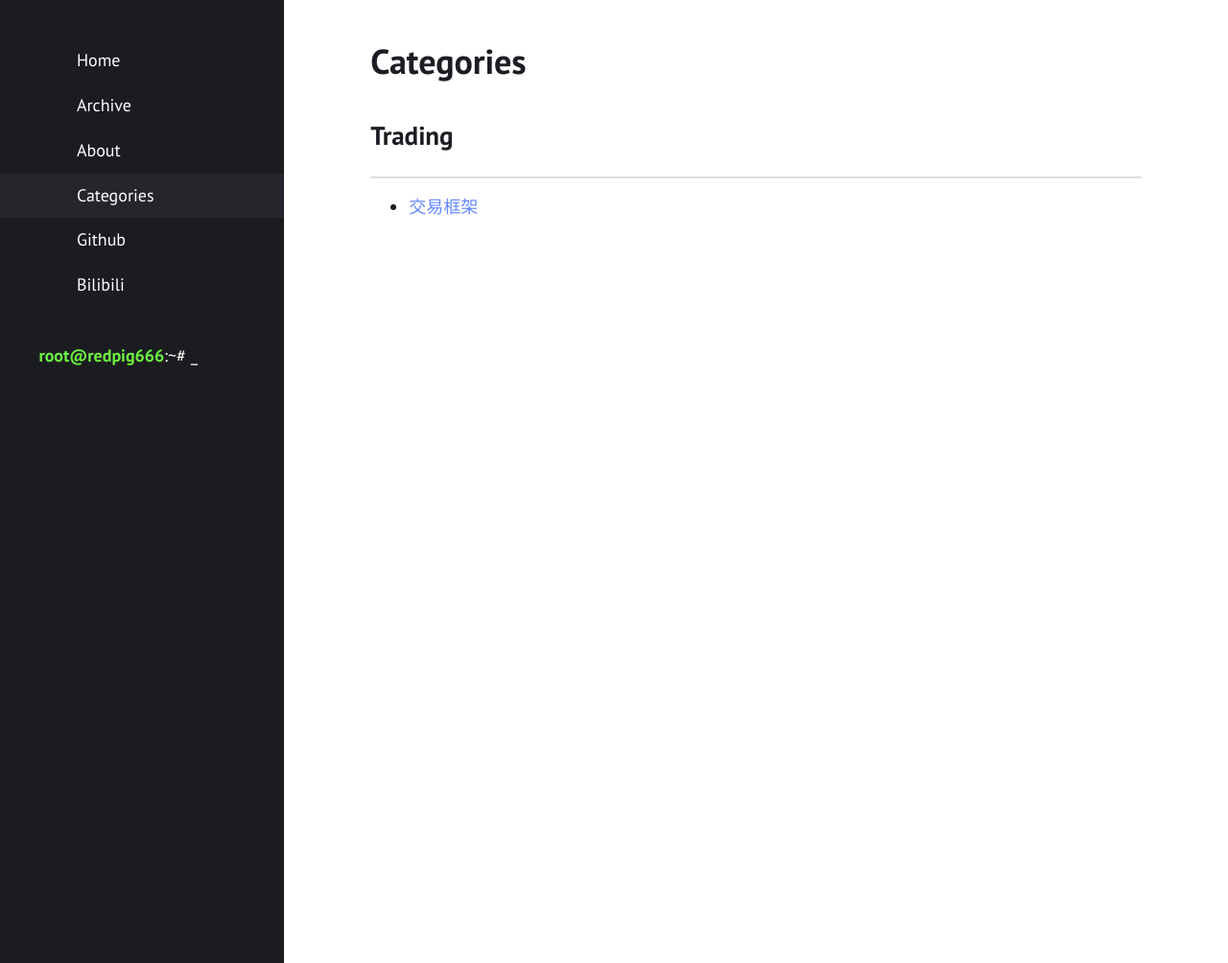
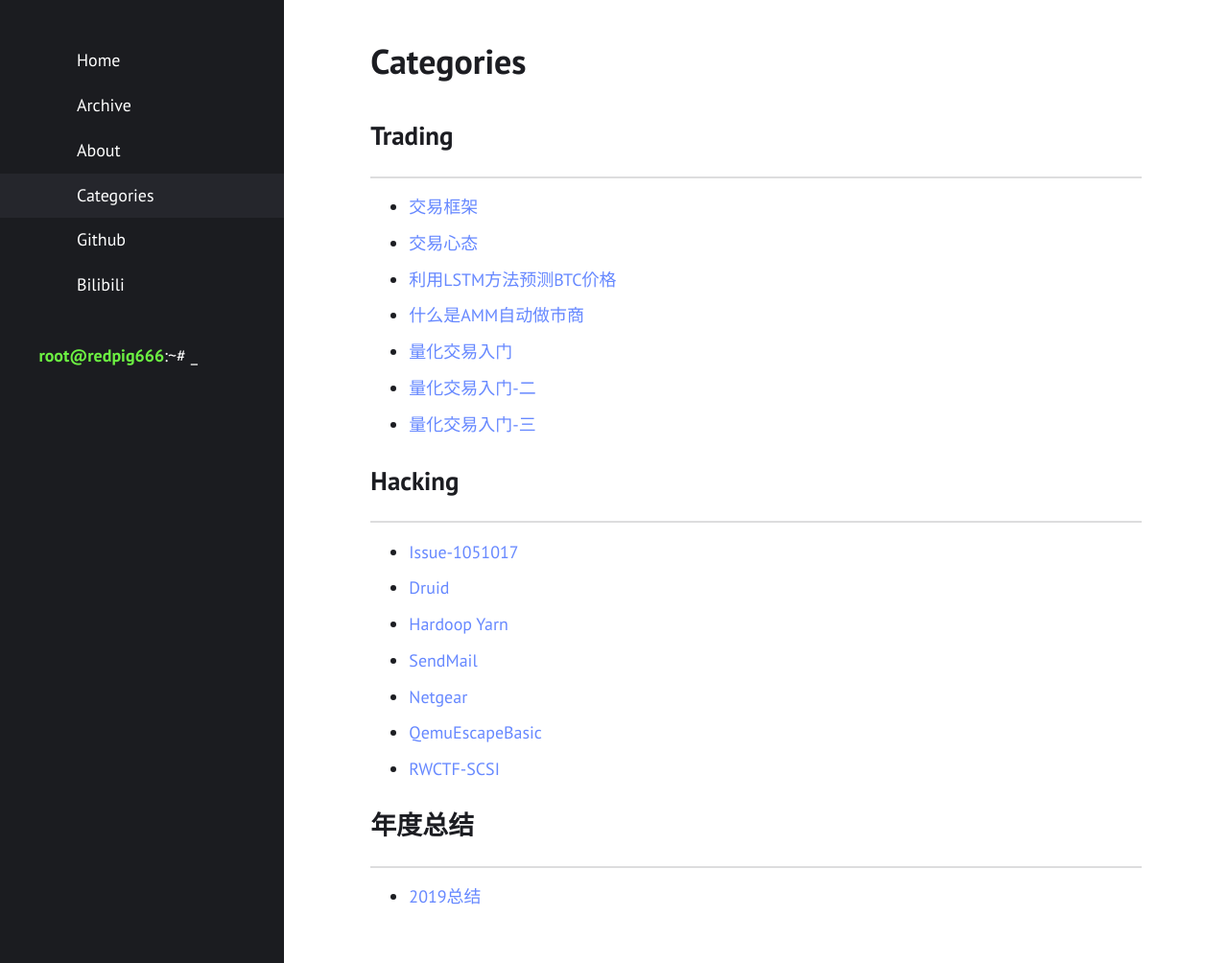
Before and after one commit to redpigsixsixsix/redpigsixsixsix.github.io, a Jekyll site: the page built from categories.md, in a window 1280 px wide and 1004 px high. Shown: the whole window at 96% size. Built offline with Jekyll 4.4.1, drawn with Linux system fonts in a browser that asks for light colours.

Commit message:
Update categories.md

```diff
--- a/categories.md
+++ b/categories.md
@@ -4,11 +4,37 @@ title: Categories
 permalink: /categories/
 redirect_from:
 - /category/
-- /tags/
 ---
 
 <h1>Trading</h1>
 <hr style="margin: -0.1em 0 !important;">
 <ul>
-  <li><a href="/trading/%E4%BA%A4%E6%98%93%E6%A1%86%E6%9E%B6/">交易框架</a></li>
+  <li><a href="/%E4%BA%A4%E6%98%93%E6%A1%86%E6%9E%B6/">交易框架</a></li>
+  <li><a href="/交易心态/">交易心态</a></li>
+  <li><a href="/利用LSTM方法预测BTC价格/">利用LSTM方法预测BTC价格</a></li>
+  <li><a href="/什么是AMM/">什么是AMM自动做市商</a></li>
+  <li><a href="/量化交易入门/">量化交易入门</a></li>
+  <li><a href="/量化交易入门-二/">量化交易入门-二</a></li>
+  <li><a href="/量化交易入门-三/">量化交易入门-三</a></li>
 </ul>
+
+
+
+<h1>Hacking</h1>
+<hr style="margin: -0.1em 0 !important;">
+<ul>
+  <li><a href="/Issue-1051017/">Issue-1051017</a></li>
+  <li><a href="/Druid/">Druid</a></li>
+  <li><a href="/Yarn/">Hardoop Yarn</a></li>
+  <li><a href="/SendMail/">SendMail</a></li>
+  <li><a href="/Netgear/">Netgear</a></li>
+  <li><a href="/QemuEscapeBasic/">QemuEscapeBasic</a></li>
+  <li><a href="/RWCTF-SCSI/">RWCTF-SCSI</a></li>
+</ul>
+
+
+<h1>年度总结</h1>
+<hr style="margin: -0.1em 0 !important;">
+<ul>
+  <li><a href="/2019总结/">2019总结</a></li>
+</ul>
```
